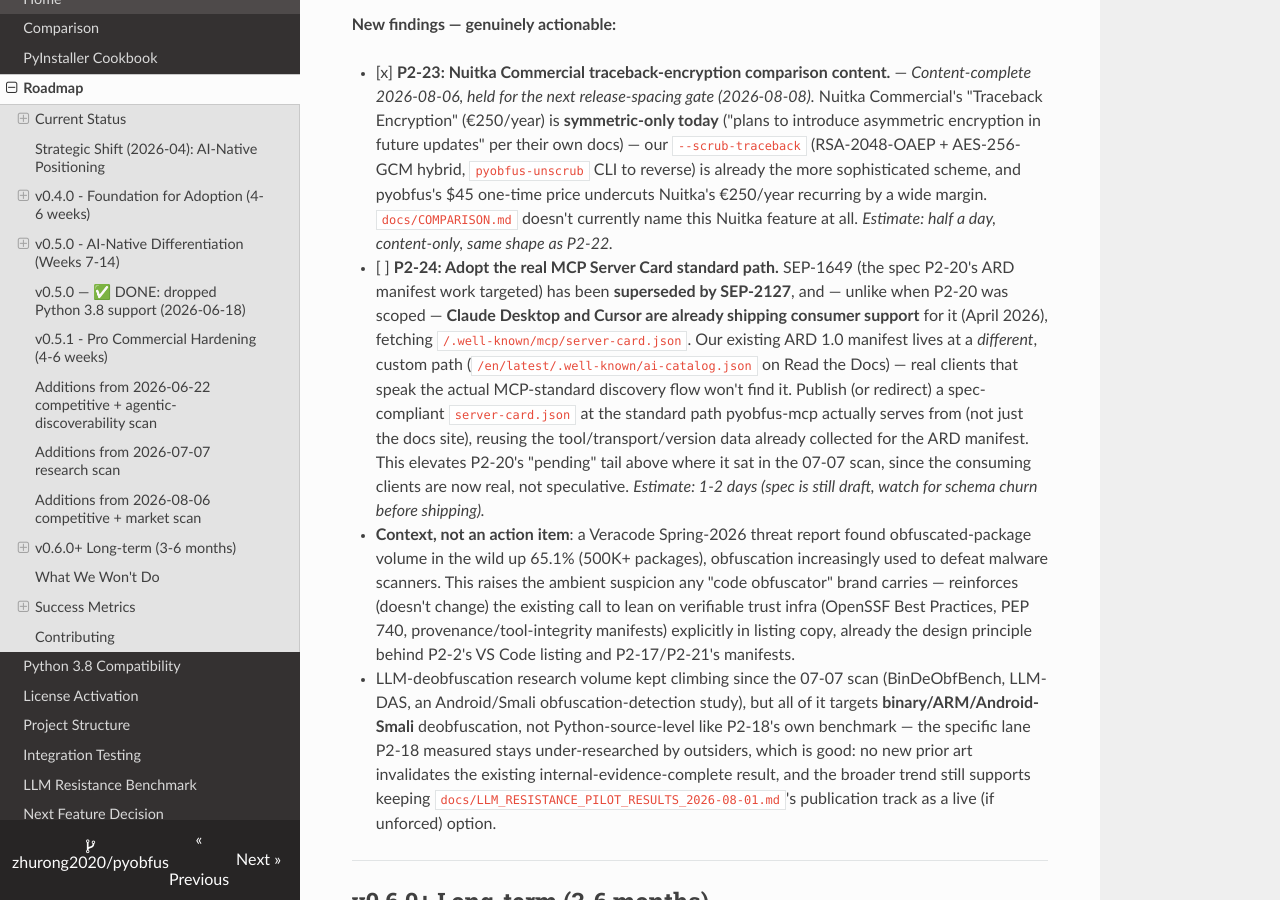
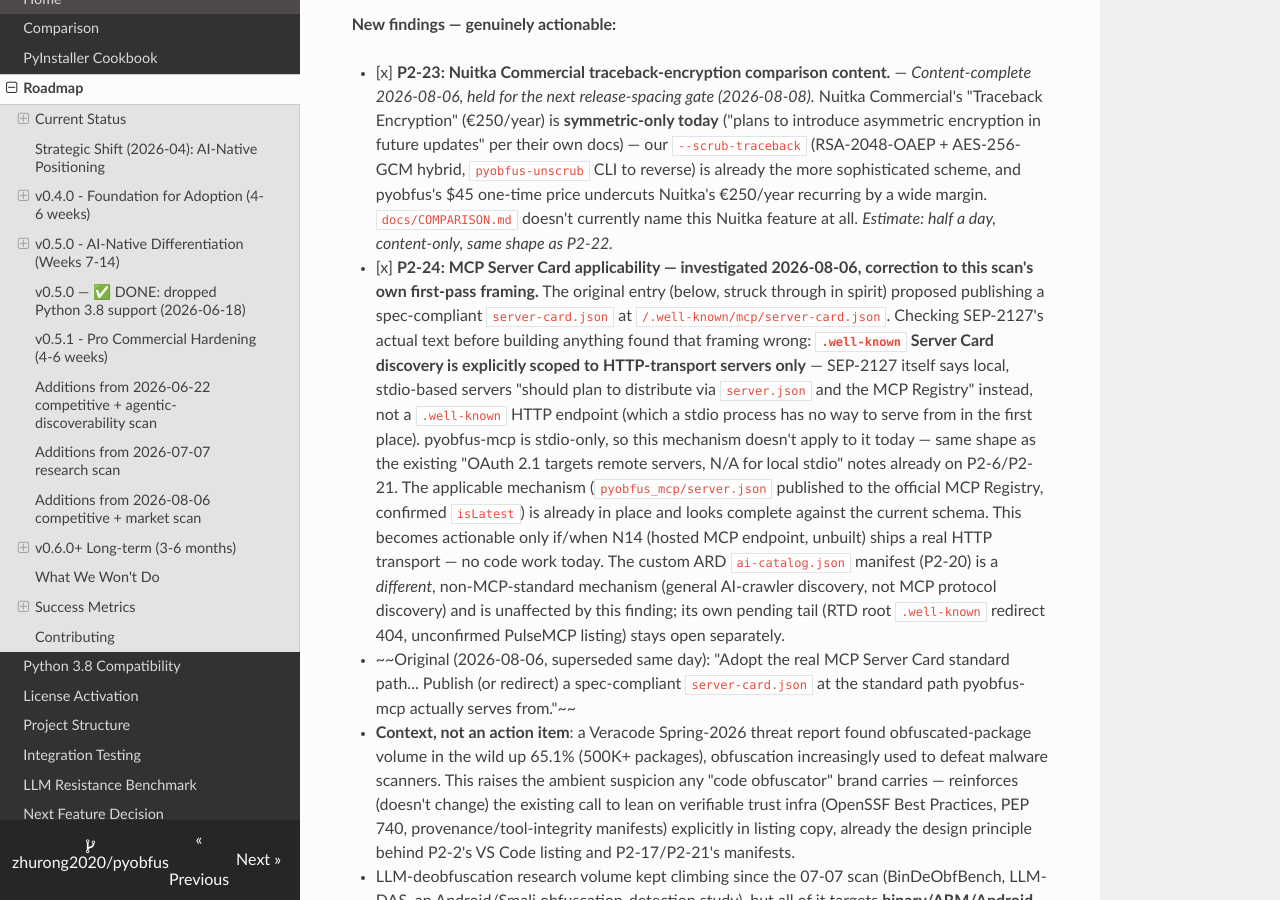
Before and after one commit to zhurong2020/pyobfus, an MkDocs documentation site: the page built from docs/ROADMAP.md, in a window 1280 px wide and 900 px high, scrolled down 12125 px. Built offline with MkDocs 1.6.1, drawn with Linux system fonts in a browser that asks for light colours; nearby versions of some CDN libraries; some of the changed text lies outside the part shown.

Commit message:
docs(roadmap): correct P2-24 -- MCP Server Card doesn't apply to stdio servers
Caught before writing any code: SEP-2127's own text scopes .well-known
Server Card discovery to HTTP-transport servers only, and explicitly
routes stdio servers (all pyobfus-mcp is) to server.json + the MCP
Registry instead -- which we already publish, confirmed isLatest. The
original P2-24 framing (publish a server-card.json at the standard
well-known path) was wrong for this server's transport; no code work
is actionable today, only if/when a future hosted HTTP endpoint (N14,
unbuilt) exists to describe.

Co-Authored-By: Claude Sonnet 5 <noreply@anthropic.com>

```diff
--- a/docs/ROADMAP.md
+++ b/docs/ROADMAP.md
@@ -182,7 +182,8 @@ Run right after the VS Code extension M0-M2 + 0.2.1 bugfix ship, to re-check the
 **New findings — genuinely actionable:**
 
 - [x] **P2-23: Nuitka Commercial traceback-encryption comparison content.** — _Content-complete 2026-08-06, held for the next release-spacing gate (2026-08-08)._ Nuitka Commercial's "Traceback Encryption" (€250/year) is **symmetric-only today** ("plans to introduce asymmetric encryption in future updates" per their own docs) — our `--scrub-traceback` (RSA-2048-OAEP + AES-256-GCM hybrid, `pyobfus-unscrub` CLI to reverse) is already the more sophisticated scheme, and pyobfus's $45 one-time price undercuts Nuitka's €250/year recurring by a wide margin. `docs/COMPARISON.md` doesn't currently name this Nuitka feature at all. _Estimate: half a day, content-only, same shape as P2-22._
-- [ ] **P2-24: Adopt the real MCP Server Card standard path.** SEP-1649 (the spec P2-20's ARD manifest work targeted) has been **superseded by SEP-2127**, and — unlike when P2-20 was scoped — **Claude Desktop and Cursor are already shipping consumer support** for it (April 2026), fetching `/.well-known/mcp/server-card.json`. Our existing ARD 1.0 manifest lives at a *different*, custom path (`/en/latest/.well-known/ai-catalog.json` on Read the Docs) — real clients that speak the actual MCP-standard discovery flow won't find it. Publish (or redirect) a spec-compliant `server-card.json` at the standard path pyobfus-mcp actually serves from (not just the docs site), reusing the tool/transport/version data already collected for the ARD manifest. This elevates P2-20's "pending" tail above where it sat in the 07-07 scan, since the consuming clients are now real, not speculative. _Estimate: 1-2 days (spec is still draft, watch for schema churn before shipping)._
+- [x] **P2-24: MCP Server Card applicability — investigated 2026-08-06, correction to this scan's own first-pass framing.** The original entry (below, struck through in spirit) proposed publishing a spec-compliant `server-card.json` at `/.well-known/mcp/server-card.json`. Checking SEP-2127's actual text before building anything found that framing wrong: **`.well-known` Server Card discovery is explicitly scoped to HTTP-transport servers only** — SEP-2127 itself says local, stdio-based servers "should plan to distribute via `server.json` and the MCP Registry" instead, not a `.well-known` HTTP endpoint (which a stdio process has no way to serve from in the first place). pyobfus-mcp is stdio-only, so this mechanism doesn't apply to it today — same shape as the existing "OAuth 2.1 targets remote servers, N/A for local stdio" notes already on P2-6/P2-21. The applicable mechanism (`pyobfus_mcp/server.json` published to the official MCP Registry, confirmed `isLatest`) is already in place and looks complete against the current schema. This becomes actionable only if/when N14 (hosted MCP endpoint, unbuilt) ships a real HTTP transport — no code work today. The custom ARD `ai-catalog.json` manifest (P2-20) is a *different*, non-MCP-standard mechanism (general AI-crawler discovery, not MCP protocol discovery) and is unaffected by this finding; its own pending tail (RTD root `.well-known` redirect 404, unconfirmed PulseMCP listing) stays open separately.
+  - ~~Original (2026-08-06, superseded same day): "Adopt the real MCP Server Card standard path... Publish (or redirect) a spec-compliant `server-card.json` at the standard path pyobfus-mcp actually serves from."~~
 - **Context, not an action item**: a Veracode Spring-2026 threat report found obfuscated-package volume in the wild up 65.1% (500K+ packages), obfuscation increasingly used to defeat malware scanners. This raises the ambient suspicion any "code obfuscator" brand carries — reinforces (doesn't change) the existing call to lean on verifiable trust infra (OpenSSF Best Practices, PEP 740, provenance/tool-integrity manifests) explicitly in listing copy, already the design principle behind P2-2's VS Code listing and P2-17/P2-21's manifests.
 - LLM-deobfuscation research volume kept climbing since the 07-07 scan (BinDeObfBench, LLM-DAS, an Android/Smali obfuscation-detection study), but all of it targets **binary/ARM/Android-Smali** deobfuscation, not Python-source-level like P2-18's own benchmark — the specific lane P2-18 measured stays under-researched by outsiders, which is good: no new prior art invalidates the existing internal-evidence-complete result, and the broader trend still supports keeping `docs/LLM_RESISTANCE_PILOT_RESULTS_2026-08-01.md`'s publication track as a live (if unforced) option.
 
@@ -254,9 +255,16 @@ See [CONTRIBUTING.md](../CONTRIBUTING.md) for guidelines.
 Nuitka/VS Code Marketplace/new AST-obfuscator entrants/LLM-deobfuscation
 research/MCP Server Card standard) run after the VS Code extension M0-M2 +
 0.2.1 patch shipped, to inform what's next; see "Additions from 2026-08-06
-competitive + market scan" above for the two new actionable candidates
-(P2-23 Nuitka traceback-encryption comparison content, P2-24 real MCP
-Server Card standard path) and the re-validation notes. Also fixed a stale
+competitive + market scan" above. **P2-23** (Nuitka traceback-encryption
+comparison content) shipped same day, content-only, held for the
+2026-08-08 gate. **P2-24** was scoped as "adopt the real MCP Server Card
+standard path" but, before writing any code, checking SEP-2127's actual
+text found that framing wrong for pyobfus-mcp: `.well-known` Server Card
+discovery is HTTP-transport-only by the spec's own words, and stdio
+servers (which is all pyobfus-mcp is) are explicitly routed to
+`server.json` + the MCP Registry instead — already in place. Corrected
+same day rather than building something spec-incorrect; see P2-24's own
+entry above for the full finding. Also fixed a stale
 checkbox found while reading the file: **P2-13 (PyInstaller cookbook) was
 already shipped in 0.5.8, 2026-08-04** — missed in that release's own
 re-audit below.
```
